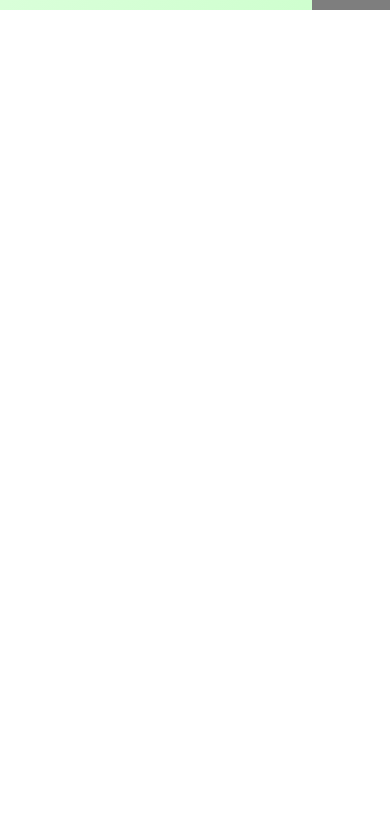
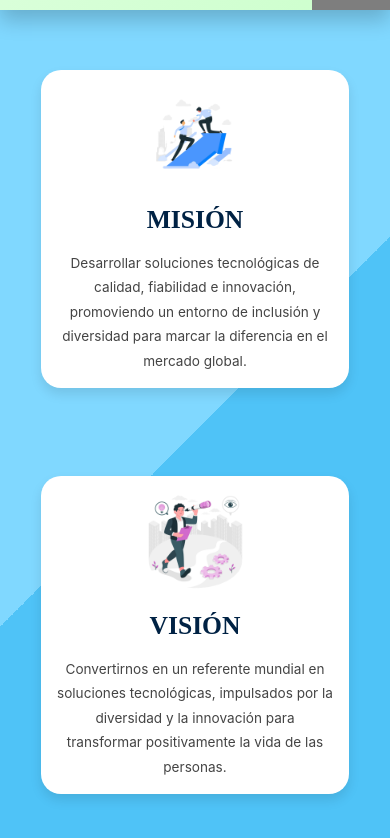
Before and after one commit to landeo29/punchallv2, a plain HTML site: page index.html in a window 390 px wide. Shown: the part 1425-2263 px from the top of the page. Before the commit the page ends 1435 px from the top, so only its background shows below. Drawn offline with nearby package versions, Linux system fonts and the light colour scheme; grey boxes are pictures that could not be loaded.

Commit message:
subiendo mas cambios

```diff
--- a/assets/stilos/index.css
+++ b/assets/stilos/index.css
@@ -475,3 +475,180 @@
 }
 
 /*Fin Seccion 2*/
+
+/*Seccion 3*/
+/* Fondo diagonal con animación dinámica */
+.cards__container {
+    display: flex;
+    justify-content: center;
+    align-items: center;
+    flex-wrap: wrap; /* Ajusta automáticamente en pantallas pequeñas */
+    gap: 2rem;
+    min-height: 100vh;
+    padding: 2rem;
+    background: linear-gradient(
+            135deg,
+            #e6f9ff 25%,
+            #80d8ff 25%,
+            #80d8ff 50%,
+            #4fc3f7 50%,
+            #4fc3f7 75%,
+            #e6f9ff 75%
+    );
+    background-size: 200% 200%;
+    animation: moveBackground 10s infinite linear;
+}
+
+/* Fondo animado */
+@keyframes moveBackground {
+    0% {
+        background-position: 0% 0%;
+    }
+    100% {
+        background-position: 100% 100%;
+    }
+}
+
+/* Tarjeta */
+.card {
+    background: #ffffff;
+    border-radius: 20px;
+    padding: 20px;
+    height: auto;
+    max-width: 400px;
+    text-align: center;
+    box-shadow: 0 6px 12px rgba(0, 0, 0, 0.1);
+    position: relative;
+    overflow: hidden;
+    transition: transform 0.4s ease, box-shadow 0.4s ease;
+    margin: 20px; /* Reduce márgenes en pantallas pequeñas */
+}
+
+.card:hover {
+    transform: translateY(-15px) scale(1.05);
+    box-shadow: 0 12px 24px rgba(0, 0, 0, 0.2);
+    background: rgba(255, 255, 255, 0.95);
+}
+
+/* Efecto dinámico con luz */
+.card::before {
+    content: '';
+    position: absolute;
+    top: -50%;
+    left: -50%;
+    width: 200%;
+    height: 200%;
+    background: radial-gradient(circle, rgba(0, 150, 250, 0.3), transparent);
+    opacity: 0;
+    transform: scale(0);
+    transition: transform 0.6s ease, opacity 0.6s ease;
+    z-index: 0;
+}
+
+.card:hover::before {
+    opacity: 1;
+    transform: scale(1);
+}
+
+/* Icono con rotación */
+.card__icon img {
+    width: 150px; /* Tamaño más pequeño por defecto */
+    height: 150px;
+    margin-bottom: 1rem;
+    transition: transform 0.5s ease, filter 0.5s ease;
+}
+
+.card:hover .card__icon img {
+    transform: rotate(10deg) scale(1.05);
+    filter: brightness(1.2);
+}
+
+/* Contenido */
+.card__content {
+    position: relative;
+    z-index: 1;
+}
+
+.card__title {
+    font-family: "Playfair Display", serif;
+    font-size: 2rem;
+    color: #002244;
+    margin-bottom: 1rem;
+    text-transform: uppercase;
+    transition: color 0.3s ease;
+}
+
+.card:hover .card__title {
+    color: #007acc; /* Azul vibrante */
+}
+
+.card__text {
+    font-family: "Inter", sans-serif;
+    font-size: 1rem;
+    color: #444;
+    line-height: 1.8;
+    transition: color 0.3s ease;
+}
+
+.card:hover .card__text {
+    color: #333; /* Texto más oscuro */
+}
+
+/* Responsivo */
+@media (max-width: 1024px) {
+    .cards__container {
+        gap: 1.5rem;
+    }
+
+    .card {
+        margin: 20px 10px;
+    }
+
+    .card__icon img {
+        width: 130px; /* Ajuste de tamaño del ícono */
+        height: 130px;
+    }
+}
+
+@media (max-width: 768px) {
+    .cards__container {
+        gap: 1rem; /* Espacio reducido */
+        padding: 1.5rem;
+    }
+
+    .card {
+        max-width: 90%;
+    }
+
+    .card__title {
+        font-size: 1.8rem;
+    }
+
+    .card__text {
+        font-size: 0.9rem;
+    }
+}
+
+@media (max-width: 480px) {
+    .cards__container {
+        gap: 1rem;
+    }
+
+    .card__icon img {
+        width: 100px; /* Tamaño más pequeño para pantallas pequeñas */
+        height: 100px;
+    }
+
+    .card__title {
+        font-size: 1.6rem;
+    }
+
+    .card__text {
+        font-size: 0.85rem;
+    }
+
+    .card {
+        margin: 15px auto; /* Centrado */
+        padding: 15px;
+    }
+}
--- a/index.html
+++ b/index.html
@@ -130,6 +130,32 @@
 </section>
 <!-----Fin Seccion 2-------->
 
+<!-------Seccion 3 ---------->
+<div class="cards__container">
+  <!-- Tarjeta de Misión -->
+  <div class="card">
+    <div class="card__icon">
+      <img src="assets/img/mision.png" alt="Misión">
+    </div>
+    <div class="card__content">
+      <h3 class="card__title">Misión</h3>
+      <p class="card__text">Desarrollar soluciones tecnológicas de calidad, fiabilidad e innovación, promoviendo un entorno de inclusión y diversidad para marcar la diferencia en el mercado global.</p>
+    </div>
+  </div>
+
+  <!-- Tarjeta de Visión -->
+  <div class="card">
+    <div class="card__icon">
+      <img src="assets/img/vision.png" alt="Visión">
+    </div>
+    <div class="card__content">
+      <h3 class="card__title">Visión</h3>
+      <p class="card__text">Convertirnos en un referente mundial en soluciones tecnológicas, impulsados por la diversidad y la innovación para transformar positivamente la vida de las personas.</p>
+    </div>
+  </div>
+</div>
+<!-------Fin Seccion 3----------->
+
 </body>
 
 <script src="assets/js/nav.js"></script>
```
